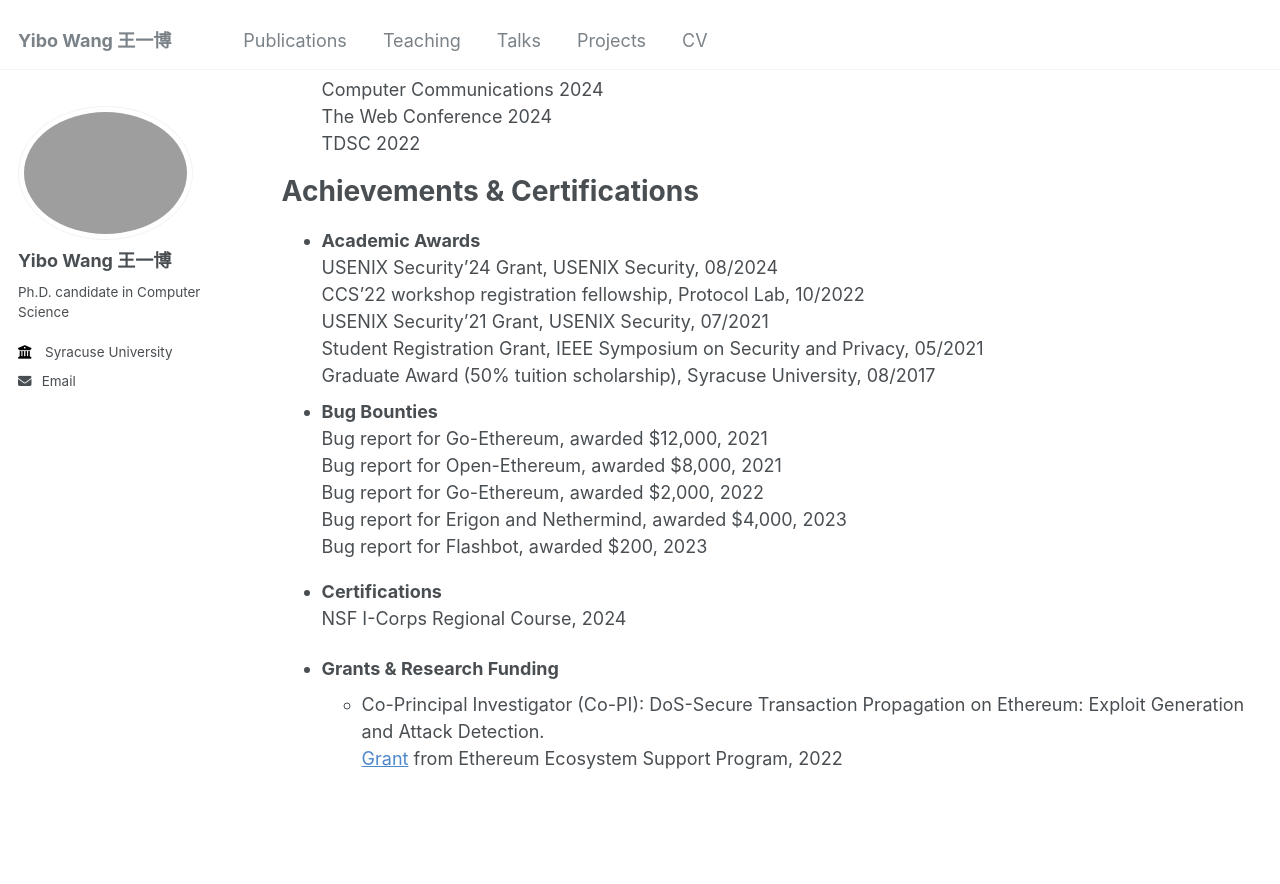
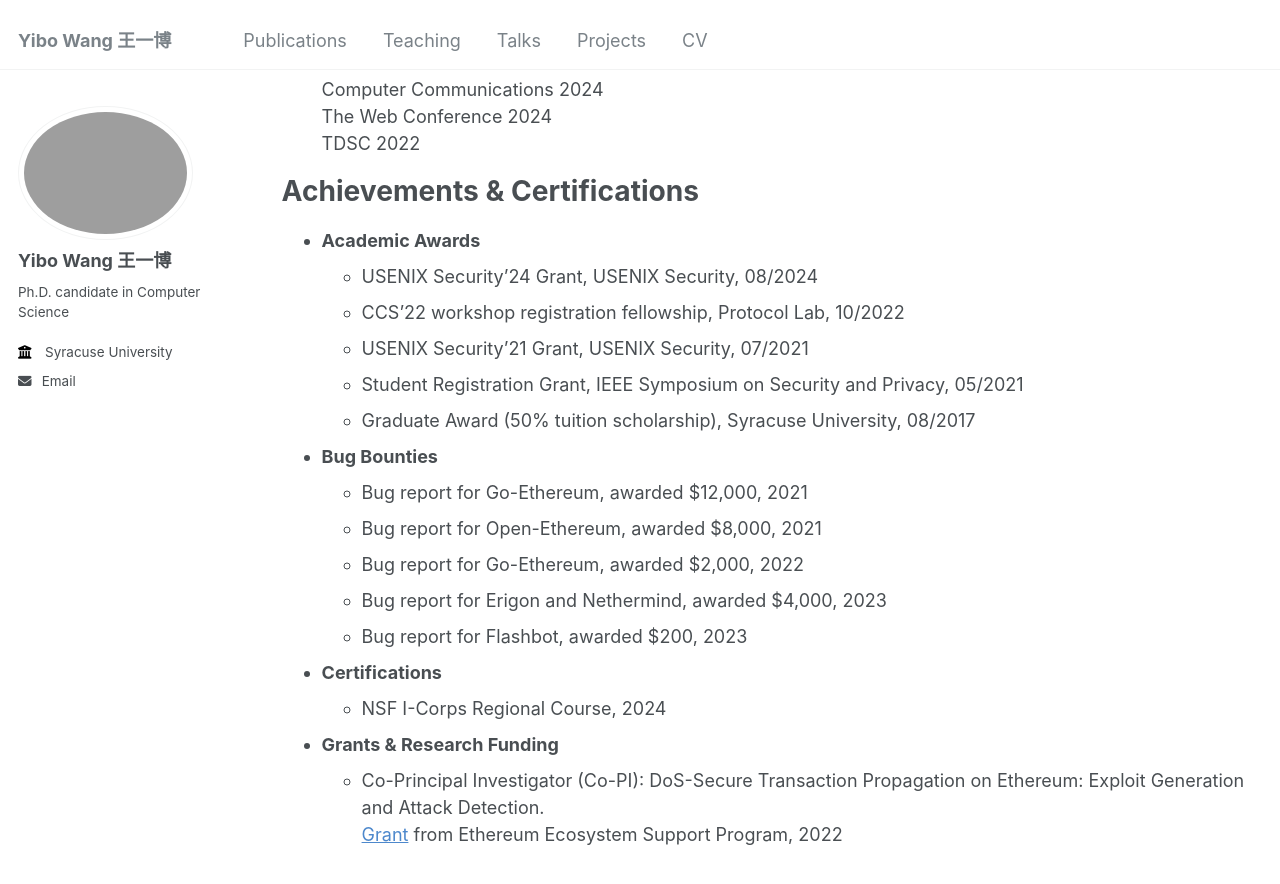
Before and after one commit to wangyibo0308/wangyibo0308.github.io, a Jekyll site: the page built from _pages/about.md, in a window 1280 px wide and 900 px high, scrolled down 1211 px. Shown: the top 884 px of the window. Built offline with Jekyll 4.4.1, drawn with Linux system fonts in a browser that asks for light colours.

```diff
--- a/_pages/about.md
+++ b/_pages/about.md
@@ -47,19 +47,19 @@ Services
 Achievements & Certifications
 ======
 - **Academic Awards**
-  USENIX Security’24 Grant, USENIX Security, 08/2024
-  CCS’22 workshop registration fellowship, Protocol Lab, 10/2022
-  USENIX Security’21 Grant, USENIX Security, 07/2021
-  Student Registration Grant, IEEE Symposium on Security and Privacy, 05/2021
-  Graduate Award (50% tuition scholarship), Syracuse University, 08/2017
+  - USENIX Security’24 Grant, USENIX Security, 08/2024
+  - CCS’22 workshop registration fellowship, Protocol Lab, 10/2022
+  - USENIX Security’21 Grant, USENIX Security, 07/2021
+  - Student Registration Grant, IEEE Symposium on Security and Privacy, 05/2021
+  - Graduate Award (50% tuition scholarship), Syracuse University, 08/2017
 - **Bug Bounties**
-  Bug report for Go-Ethereum, awarded $12,000, 2021
-  Bug report for Open-Ethereum, awarded $8,000, 2021
-  Bug report for Go-Ethereum, awarded $2,000, 2022
-  Bug report for Erigon and Nethermind, awarded $4,000, 2023
-  Bug report for Flashbot, awarded $200, 2023
+  - Bug report for Go-Ethereum, awarded $12,000, 2021
+  - Bug report for Open-Ethereum, awarded $8,000, 2021
+  - Bug report for Go-Ethereum, awarded $2,000, 2022
+  - Bug report for Erigon and Nethermind, awarded $4,000, 2023
+  - Bug report for Flashbot, awarded $200, 2023
 - **Certifications**
-  NSF I-Corps Regional Course, 2024
+  - NSF I-Corps Regional Course, 2024
 
 - **Grants & Research Funding**
   - Co-Principal Investigator (Co-PI): DoS-Secure Transaction Propagation on Ethereum: Exploit Generation and Attack Detection.
```
